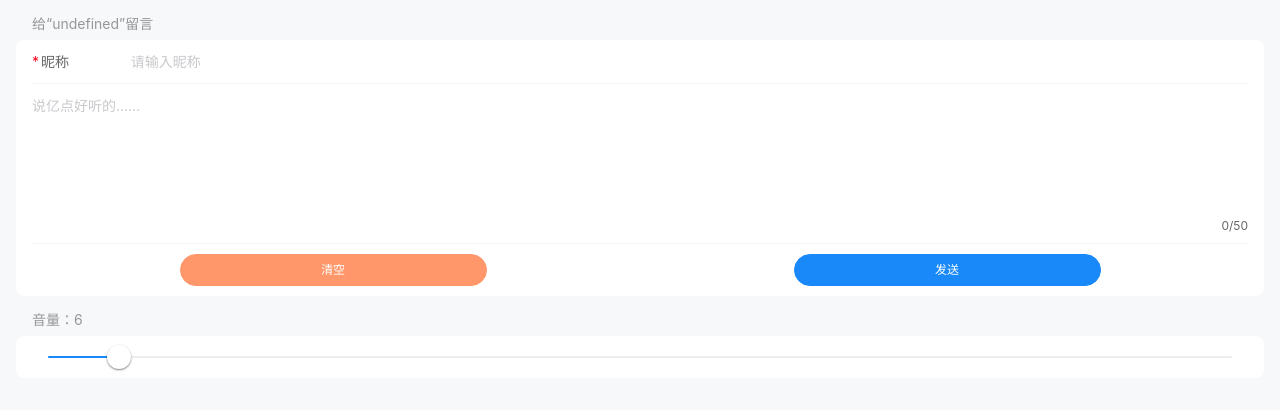
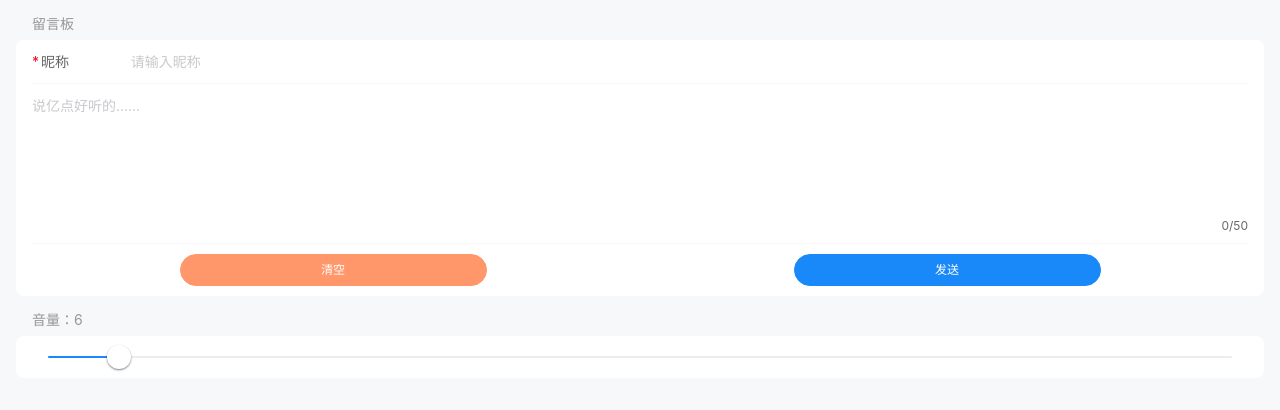
Before and after one commit to Lucky-Ya-Q/xiaomi-tts-vue, a Vue app: page /#/praise in a window 1280 px wide. Shown: the top 410 px of the page. Built offline with nearby package versions, Linux system fonts and the light colour scheme; no server answers.

Commit message:
美化登录页

```diff
--- a/src/views/tts-praise.vue
+++ b/src/views/tts-praise.vue
@@ -1,6 +1,6 @@
 <template>
   <van-form @submit="onSubmit">
-    <van-cell-group inset :title="`给“${route.query.name}”留言`">
+    <van-cell-group inset title="留言板">
       <van-field v-model="name" label="昵称" placeholder="请输入昵称"
                  maxlength="10"
                  required
@@ -65,6 +65,9 @@ function getVolume () {
 }
 
 onMounted(() => {
+  if (route.query.name) {
+    document.title = `给“${route.query.name}”留言`
+  }
   getVolume()
 })
 
```
